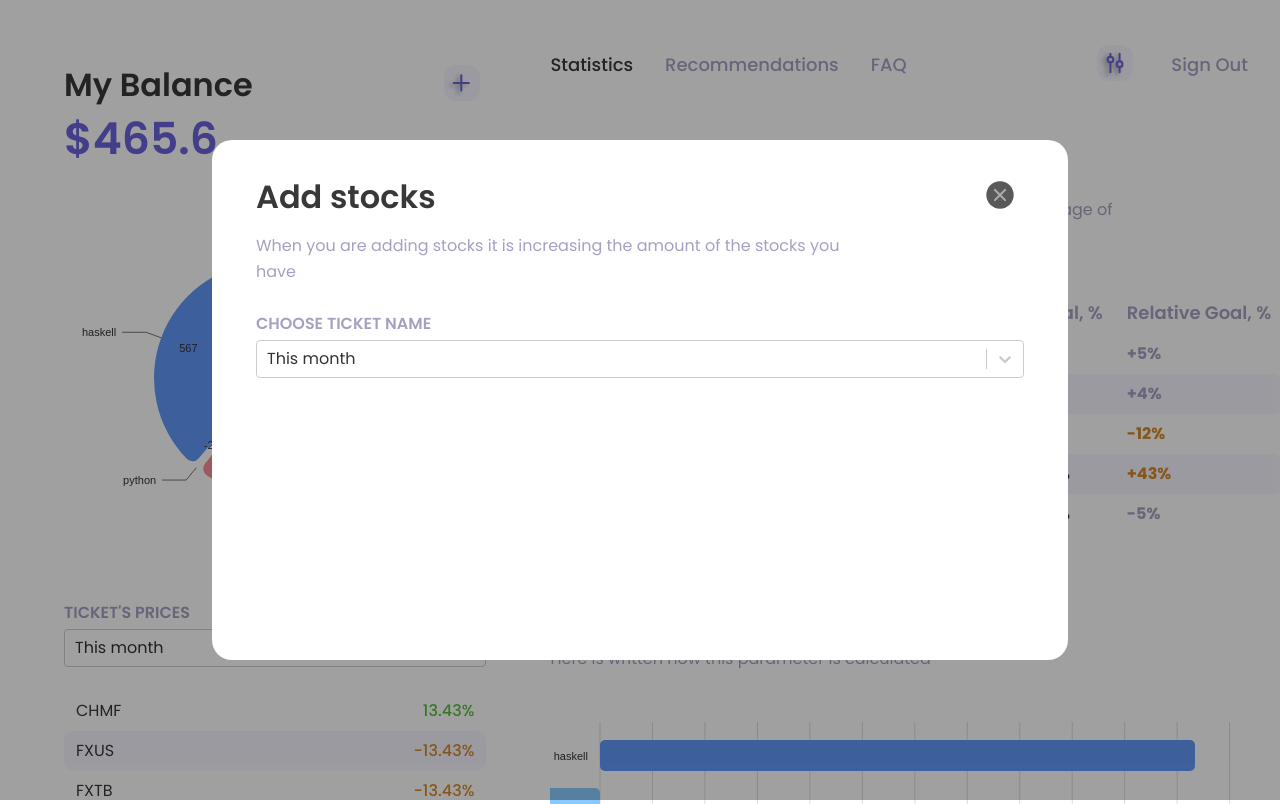
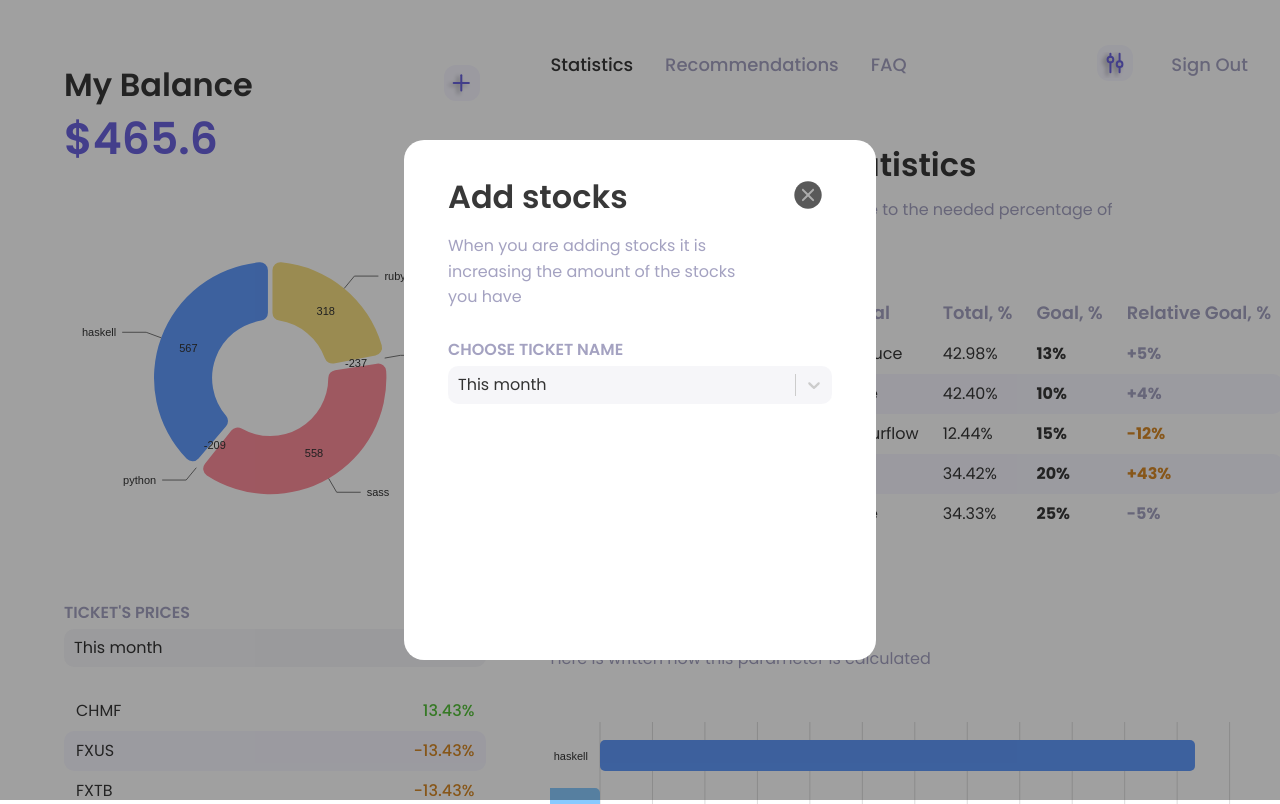
Before and after one commit to bacebu4/investing, a React (Create React App) app in the folder web/: page / in a window 1280 px wide. Both pictures are taken after a click on the button 462 px from the left and 84 px from the top of the page. Built offline with nearby package versions, Linux system fonts and the light colour scheme.

Commit message:
style: styled select component

```diff
--- a/web/src/containers/MyBalance.tsx
+++ b/web/src/containers/MyBalance.tsx
@@ -1,7 +1,7 @@
 import React, { useRef, useState } from "react";
 import styled from "styled-components";
 import { Title } from "../components/Title";
-import { PURPLE, DARK, LIGHT_GRAY } from "../utils/colors";
+import { PURPLE, DARK, LIGHT_GRAY, GRAY } from "../utils/colors";
 import { PieChart } from "../components/PieChart";
 import { TablePrices } from "../components/TablePrices";
 import { FlexBox } from "../components/FlexBox";
@@ -12,6 +12,14 @@ import Modal from "react-modal";
 import { CloseButton } from "../components/CloseButton";
 import { GrayUppercaseText } from "../components/GrayUppercaseText";
 import { ExplanationText } from "../components/ExplanationText";
+
+const MultiSelect = styled(Select)`
+  & .Select__control {
+    background-color: ${GRAY}1A;
+    border: 0;
+    border-radius: 10px;
+  }
+`;
 
 const BalanceAmount = styled.h1<{ mt?: string }>`
   font-size: 2.75rem;
@@ -33,7 +41,7 @@ const customStyles = {
     bottom: "auto",
     marginRight: "-50%",
     transform: "translate(-50%, -50%)",
-    width: "60%",
+    width: "30%",
     height: "60%",
     border: 0,
     borderRadius: "20px",
@@ -69,19 +77,12 @@ export const MyBalance: React.FC = () => {
           Choose ticket name
         </GrayUppercaseText>
 
-        <Select
+        <MultiSelect
+          classNamePrefix={"Select"}
           ref={selectRef}
           options={options}
           defaultValue={options[0]}
           onChange={() => console.log(selectRef.current?.state.value)}
-          styles={{
-            option: (provided) => ({
-              ...provided,
-              backgroundColor: "#ffffff",
-              color: DARK,
-              padding: 20,
-            }),
-          }}
         />
       </Modal>
 
@@ -100,19 +101,12 @@ export const MyBalance: React.FC = () => {
           Ticket's Prices
         </GrayUppercaseText>
 
-        <Select
+        <MultiSelect
           ref={selectRef}
+          classNamePrefix={"Select"}
           options={options}
           defaultValue={options[0]}
           onChange={() => console.log(selectRef.current?.state.value)}
-          styles={{
-            option: (provided, state) => ({
-              ...provided,
-              backgroundColor: state.isFocused ? LIGHT_GRAY : "white",
-              color: DARK,
-              padding: 12,
-            }),
-          }}
         />
 
         <TablePrices />
```
